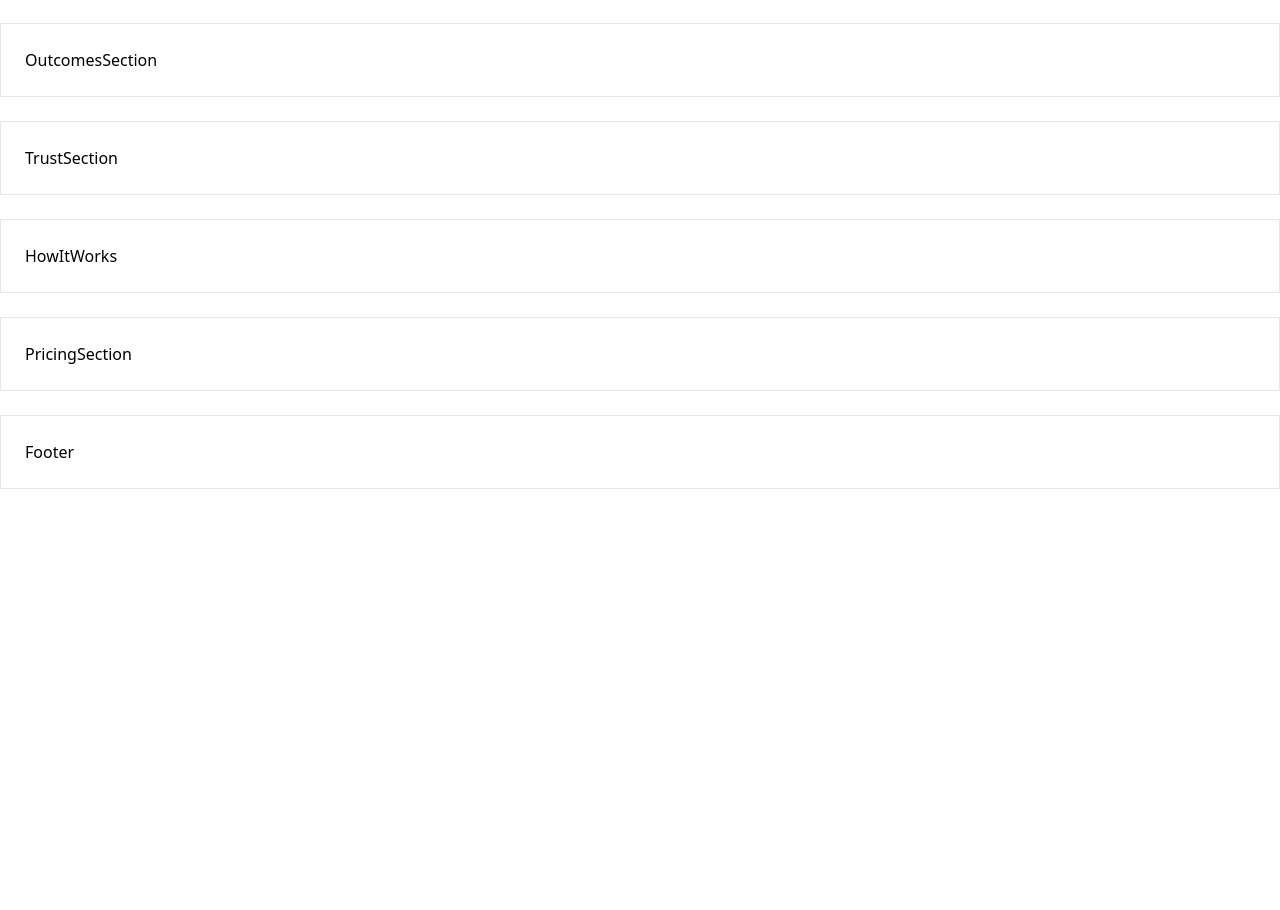
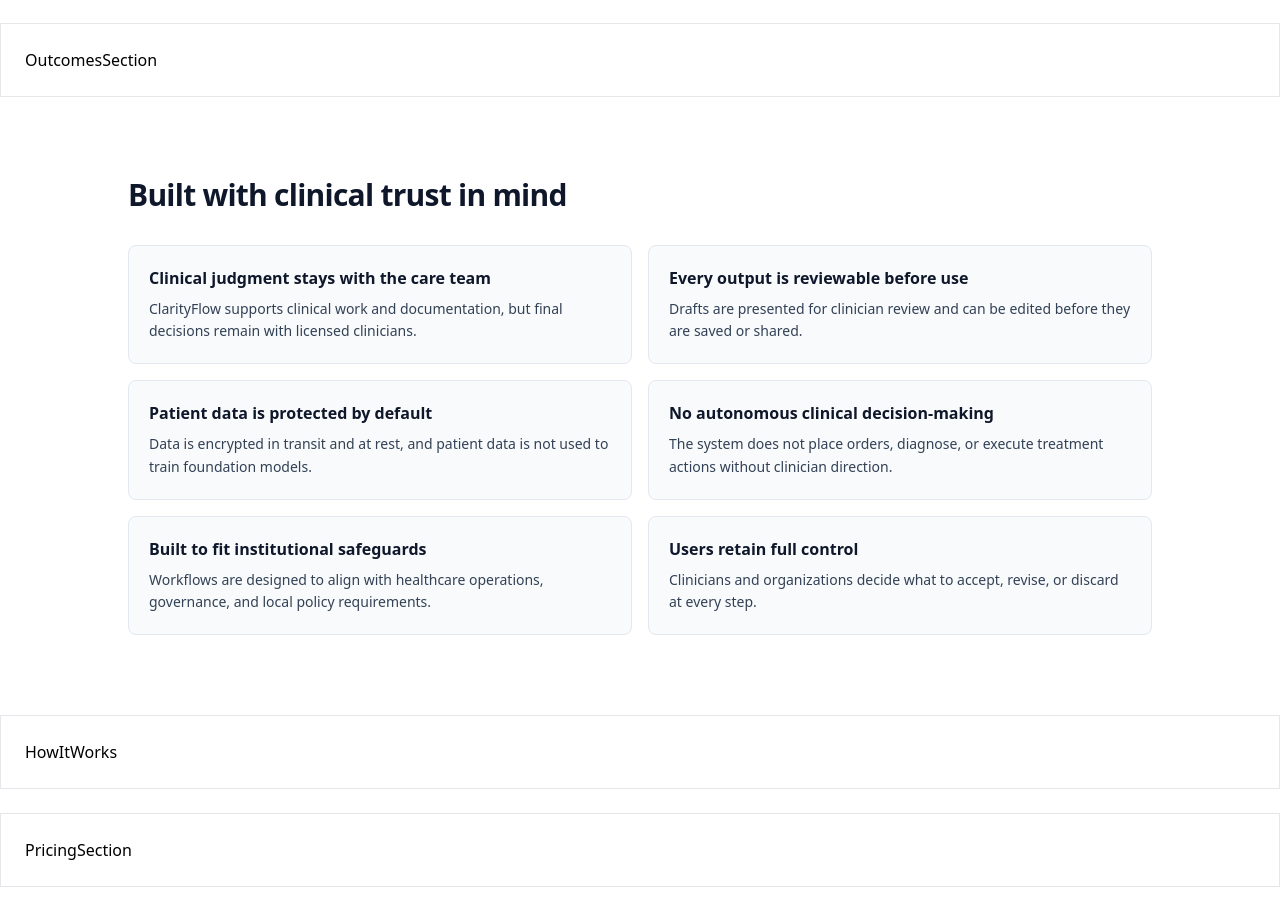
Before and after one commit to shannel890/ClarityFlow, a Next.js app: page / in a window 1280 px wide. Shown: the part 2420-3330 px from the top of the page. Before the commit the page ends 2909 px from the top, so only its background shows below. Built offline with nearby package versions, Linux system fonts and the light colour scheme.

Commit message:
Implement Trust section with clinical trust statements
Agent-Logs-Url: https://github.com/shannel890/ClarityFlow/sessions/116f4ddb-d13b-4b56-a0ef-002b3780d8ef

Co-authored-by: shannel890 <197056075+shannel890@users.noreply.github.com>

```diff
--- a/components/TrustSection.tsx
+++ b/components/TrustSection.tsx
@@ -1,3 +1,60 @@
 export default function TrustSection() {
-  return <section className="border p-6">TrustSection</section>;
+  const trustStatements = [
+    {
+      title: "Clinical judgment stays with the care team",
+      detail:
+        "ClarityFlow supports clinical work and documentation, but final decisions remain with licensed clinicians.",
+    },
+    {
+      title: "Every output is reviewable before use",
+      detail:
+        "Drafts are presented for clinician review and can be edited before they are saved or shared.",
+    },
+    {
+      title: "Patient data is protected by default",
+      detail:
+        "Data is encrypted in transit and at rest, and patient data is not used to train foundation models.",
+    },
+    {
+      title: "No autonomous clinical decision-making",
+      detail:
+        "The system does not place orders, diagnose, or execute treatment actions without clinician direction.",
+    },
+    {
+      title: "Built to fit institutional safeguards",
+      detail:
+        "Workflows are designed to align with healthcare operations, governance, and local policy requirements.",
+    },
+    {
+      title: "Users retain full control",
+      detail:
+        "Clinicians and organizations decide what to accept, revise, or discard at every step.",
+    },
+  ];
+
+  return (
+    <section className="bg-white px-6 py-14 md:px-10">
+      <div className="mx-auto max-w-5xl space-y-8">
+        <h2 className="text-2xl font-semibold tracking-tight text-slate-900 md:text-3xl">
+          Built with clinical trust in mind
+        </h2>
+
+        <div className="grid gap-4 md:grid-cols-2">
+          {trustStatements.map((statement) => (
+            <article
+              key={statement.title}
+              className="rounded-lg border border-slate-200 bg-slate-50 p-5"
+            >
+              <h3 className="text-base font-semibold text-slate-900">
+                {statement.title}
+              </h3>
+              <p className="mt-2 text-sm leading-relaxed text-slate-700">
+                {statement.detail}
+              </p>
+            </article>
+          ))}
+        </div>
+      </div>
+    </section>
+  );
 }
```
